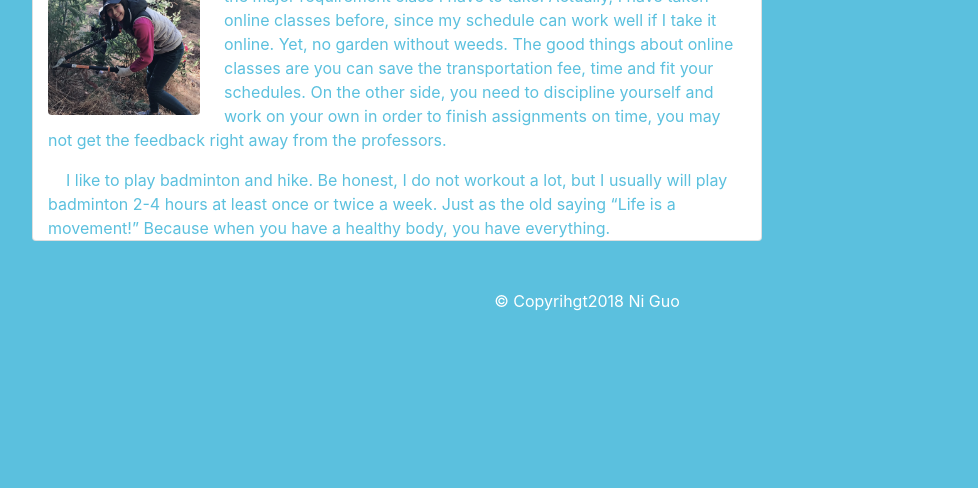
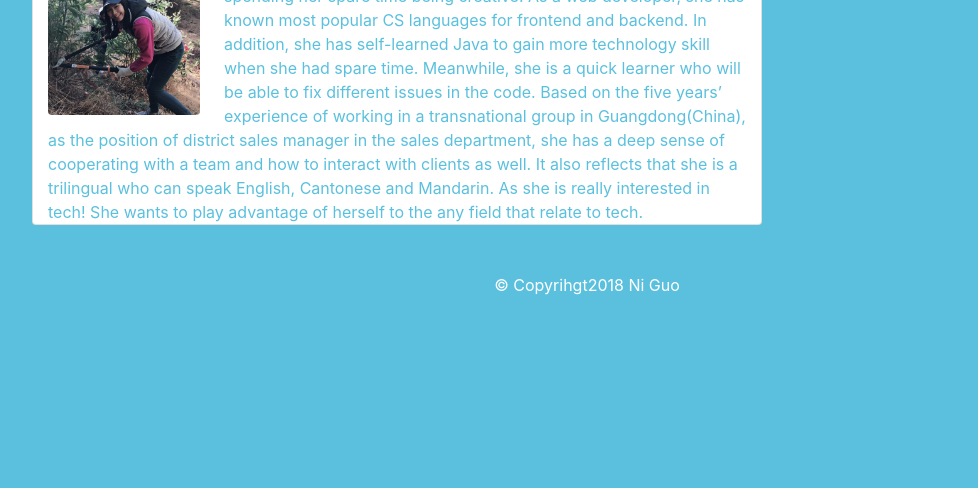
Before and after one commit to NydiaGuo/Bootstrap-Portfolio, a plain HTML site: page index.html in a window 1280 px wide. Shown: the part 312-800 px from the top of the page, without its empty margins (53-1031 px from the left). Drawn offline with nearby package versions, Linux system fonts and the light colour scheme.

Commit message:
update index page

```diff
--- a/index.html
+++ b/index.html
@@ -45,9 +45,10 @@
 								<img src="my_pic.jpg" alt="pic of me" class="img-fluid rounded float-left mr-4" width="280" height="280">
 							</div>
 							<div class="col-sm-8" style="max-width: 100%;">
-							<p class="card-text"> &nbsp;Thank you for reading my profolio! My major is business, so this is the major requirement class I have to take. Actually, I have taken online classes before, since my schedule can work well if I take it online. Yet, no garden without weeds. The good things about online classes are you can save the transportation fee, time and fit your schedules. On the other side, you need to discipline yourself and work on your own in order to finish assignments on time, you may not get the feedback right away from the professors.
-							</p>
-							<p class="card-text">	&nbsp; &nbsp; I like to play badminton and hike. Be honest, I do not workout a lot, but I usually will play badminton 2-4 hours at least once or twice a week. Just as the old saying “Life is a movement!” Because when you have a healthy body, you have everything.
+							<p class="card-text"> &nbsp;Ni Guo is a web developer who always has a passion in code and spending her spare time being creative. As a web developer, she has known most popular CS languages for frontend and backend. In addition, she has self-learned Java to gain more technology skill when she had spare time. Meanwhile, she is a quick learner who will be able to fix different issues in the code.
+							Based on the five years’ experience of working in a transnational group in Guangdong(China), as the position of district sales manager in the sales department, she has a deep sense of cooperating with a team and how to interact with clients as well. It also reflects that she is a trilingual who can speak English, Cantonese and Mandarin.
+							As she is really interested in tech! She wants to play advantage of herself to the any field that relate to tech.
+
 							</p>
 							</div>
 						</div>
```
